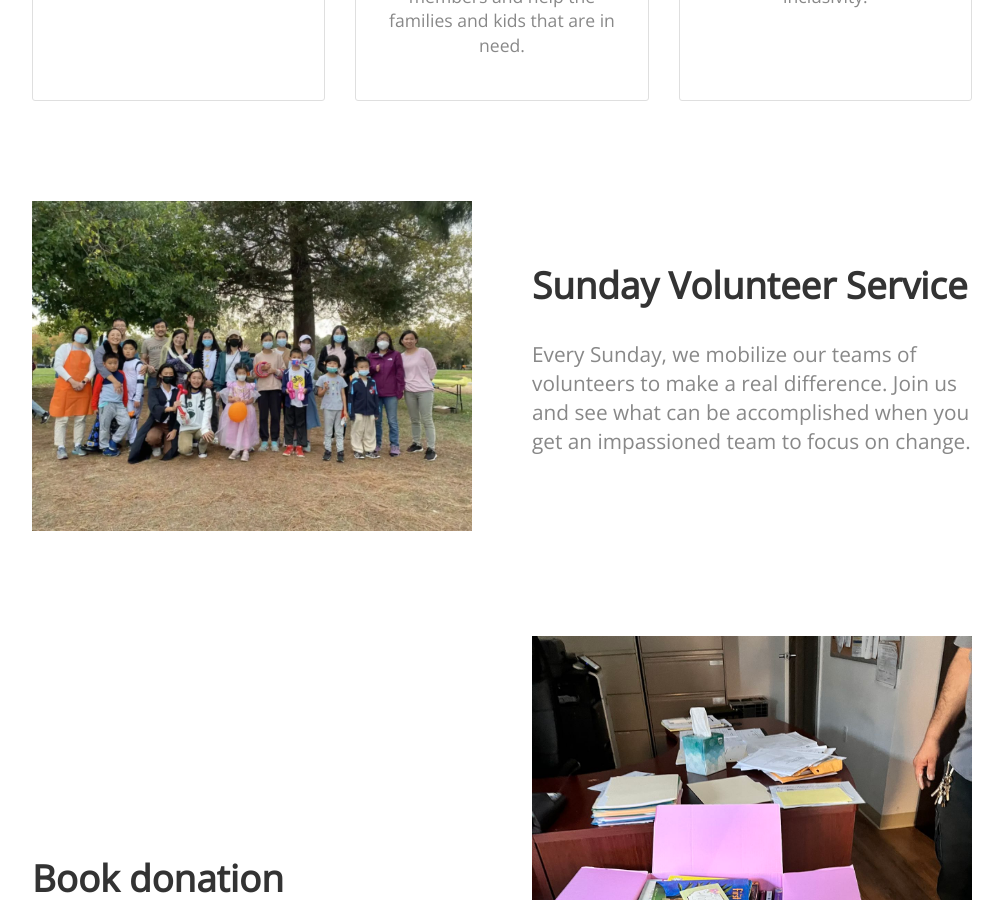
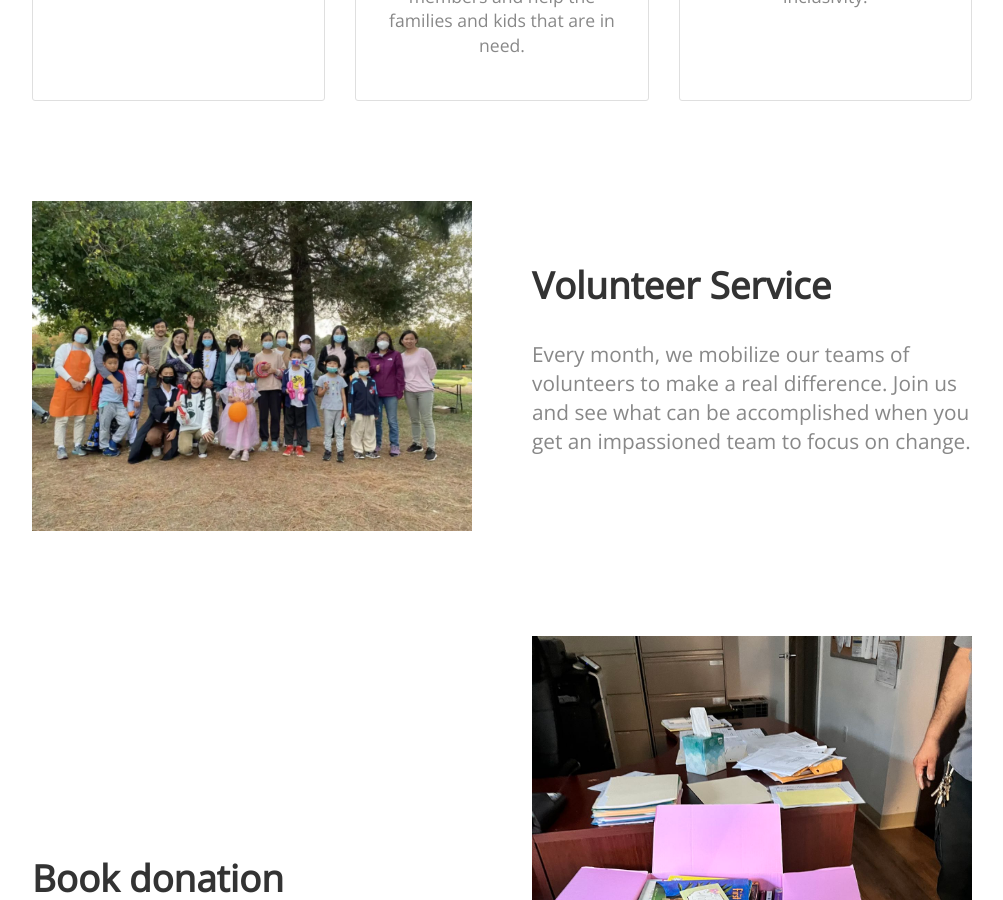
Before and after one commit to meyerholzcommunity/meyerholzcommunity.github.io, a Jekyll site: the page built from index.html, in a window 1280 px wide and 900 px high, scrolled down 1286 px. Shown: the whole window, without its empty margins (138-1141 px from the left). Built offline with Jekyll 4.4.1, drawn with Linux system fonts in a browser that asks for light colours; nearby versions of some CDN libraries.

Commit message:
Update index.html

```diff
--- a/index.html
+++ b/index.html
@@ -53,9 +53,9 @@ title: TOGETHER WE CAN
 			<img src="{{ site.baseurl }}/images/meyerholz.webp" alt="Volunteer">
 		</div>
 		<div>
-			<h2 class="editable">Sunday Volunteer Service</h2>
+			<h2 class="editable"> Volunteer Service</h2>
 
-			<p class="editable">Every Sunday, we mobilize our teams of volunteers to make a real difference. Join us and see what can be accomplished when you get an impassioned team to focus on change.</p>
+			<p class="editable">Every month, we mobilize our teams of volunteers to make a real difference. Join us and see what can be accomplished when you get an impassioned team to focus on change.</p>
 		</div>
 	</div>
 </div>
```
